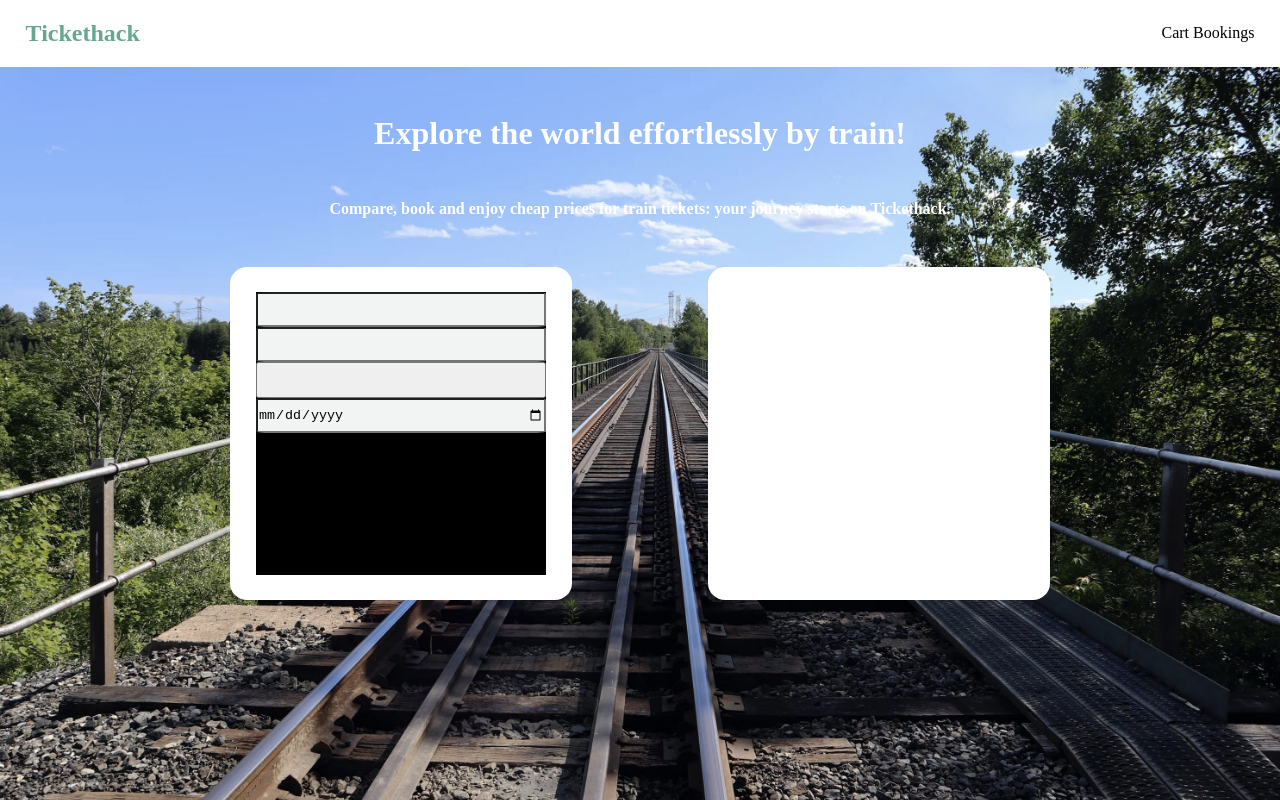
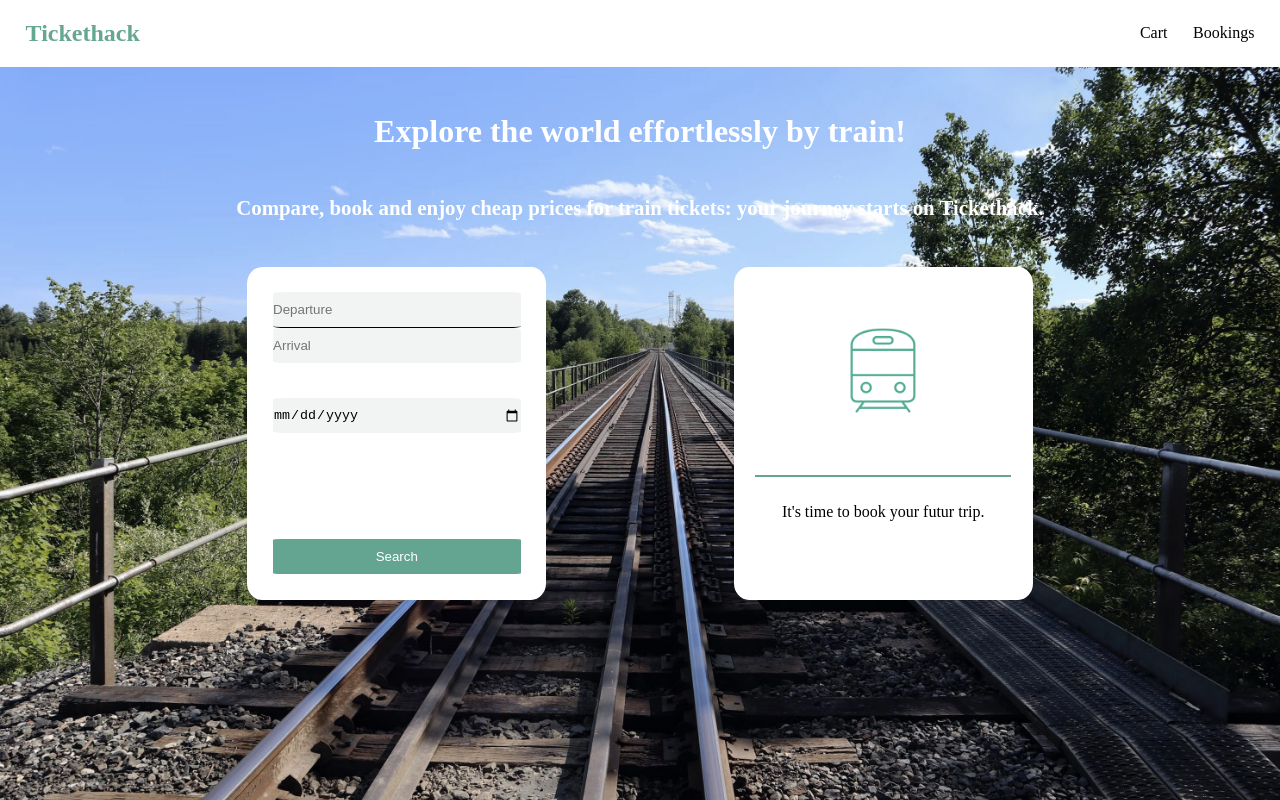
Before and after one commit to Jul1enF/tickethack-frontend, a plain HTML site: page index.html in a window 1280 px wide. Drawn offline with Linux system fonts and the light colour scheme.

Commit message:
première version et style pour index

```diff
--- a/index.html
+++ b/index.html
@@ -9,12 +9,12 @@
     <div id="container">
         <div id="headerContainer">
             <div id="siteName">
-                <h2 id="tickethack">Tickethack</h2>
+                <a class="link" href="./index.html"><h2 id="tickethack">Tickethack</h2></a>
 
             </div>
             <div id="links">
-                <span id="cart" class="link">Cart</span>
-                <span id="bookings" class="link">Bookings</span>
+                <a class="link"><span id="cart" class="linkSentence">Cart</span></a>
+                <a class="link"><span id="bookings" class="linkSentence">Bookings</span></a>
             </div>
         </div>
 
@@ -25,15 +25,16 @@
 
         <div id="tripsContainer">
             <div id="searchContainer" class="centralsContainer">
-                <div id="inputContainer">
-                    <input id="departureInput" class="searchInput" type="text">
-                    <input id="arrivalInput" class="searchInput" type="text">
+
+                    <input id="departureInput" class="searchInput" type="text" placeholder="Departure">
+                    <input id="arrivalInput" class="searchInput" type="text" placeholder="Arrival">
                     <input type="date" id="dateInput" class="searchInput">
-                    <button id="search"></button>
-                </div>
+                    <button id="search">Search</button>
+
             </div>
             <div id="resultContainer" class="centralsContainer">
-
+                <img id="imageResult"  src="./images/train.png" />
+                <span id="phraseResult">It's time to book your futur trip.</span>
             </div>
         </div>
 
--- a/style.css
+++ b/style.css
@@ -1,5 +1,8 @@
-*{margin:0;
-padding:0;}
+*{
+    margin:0;
+    padding:0;
+    box-sizing: border-box;
+}
 
 #container {
     display: grid;
@@ -22,6 +25,9 @@ padding:0;}
     align-items: center;
 }
 
+
+
+
 #siteName{
     margin-left: 2vw;
 }
@@ -30,8 +36,18 @@ padding:0;}
     color:rgb(101,167,146)
 }
 
+.link{
+    text-decoration: none;
+}
+
 #links{
     margin-right: 2VW;
+    display : flex;
+    flex-direction: row;
+}
+
+#cart{
+    margin-right: 2vw;
 }
 
 
@@ -41,7 +57,6 @@ padding:0;}
     grid-row-end: 5;
     grid-column-start: 1;
     grid-column-end: 13;
-
     display: flex;
     flex-direction: column ;
     justify-content: space-evenly;
@@ -51,11 +66,12 @@ padding:0;}
 
 #mainPhrase{
     color:white;
+    font-size: 200%;
 }
 
 #explanation{
     color:white;
-    font-size: 2vh;
+    font-size:130%;
 }
 
 
@@ -72,36 +88,33 @@ padding:0;}
 
 .centralsContainer{
     height: 100%;
-    width: 40%;
+    width: 35%;
     background-color: white;
-    margin-right: 2%;
-    margin-left: 2%;
+    margin-right: 4%;
+    margin-left: 4%;
     border-radius: 5%;
 }
 
 #searchContainer{
-    display: flex;
-    justify-content: center;
-    align-items: center;
-}
-
-#inputContainer{
     display:grid;
     grid-template-rows: repeat(8, 1fr);
     grid-template-columns: 1fr;
-    height:85%;
-    width:85%;
-    background-color: black;
+    background-color: white;
+    padding:3%;
 }
+
+
 
 .searchInput{
     background-color: rgb(242,243,243)	;
     border-radius: 5%;
+    border:transparent;
 }
 
 #departureInput{
     grid-row-start: 1;
     grid-row-end: 2;
+    border-bottom: 1px solid black;
 }
 
 #arrivalInput{
@@ -115,3 +128,28 @@ padding:0;}
     grid-column-start: 1;
     grid-column-end: 2;
 }
+
+#search{
+    grid-row-start: 8;
+    grid-row-end: 9;
+    background-color: rgb(100,165,145)	;
+    border:transparent;
+    border-radius: 3%;
+    color: white;
+}
+
+#resultContainer{
+    display: flex;
+    flex-direction: column;
+    align-items: center;
+    justify-content: space-evenly;
+}
+
+#imageResult{
+    width:35%;
+}
+
+#phraseResult{
+    border-top: 2px solid rgb(100,165,145);
+    padding: 9%;
+}
```
